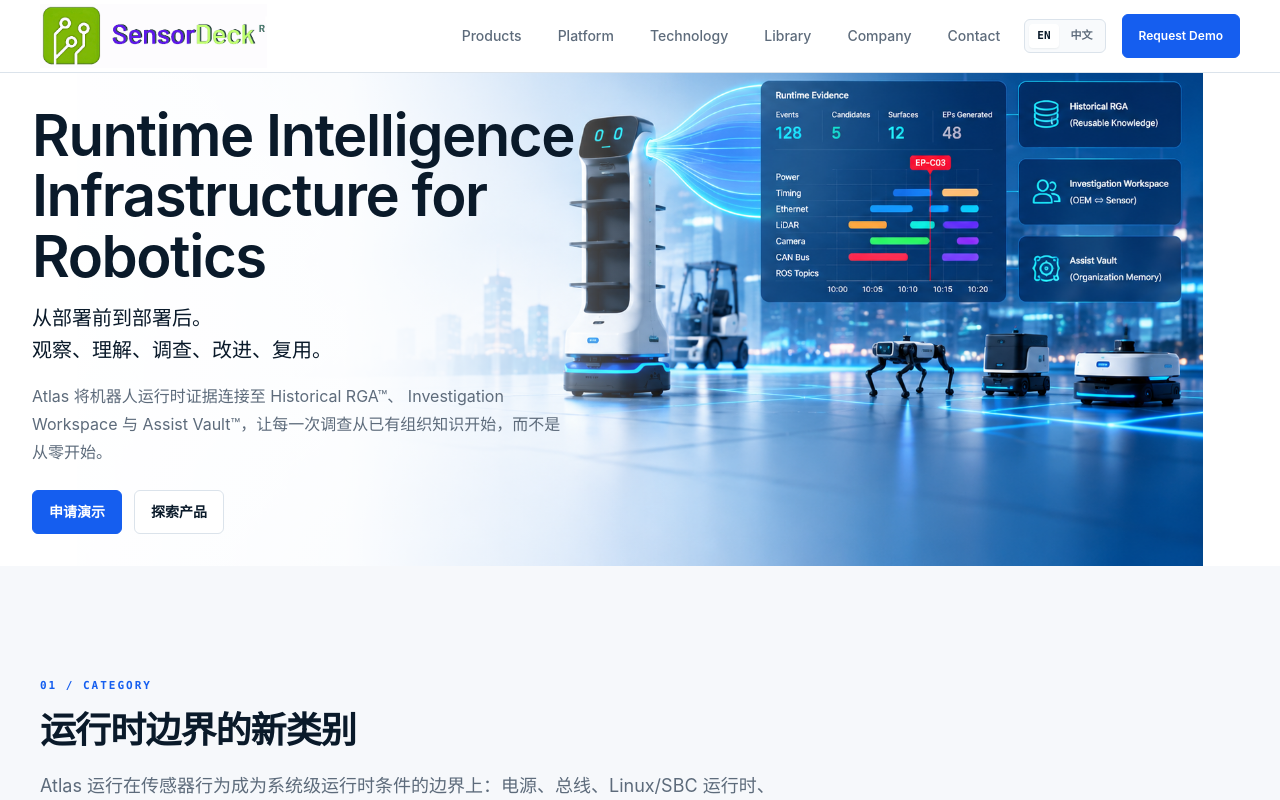
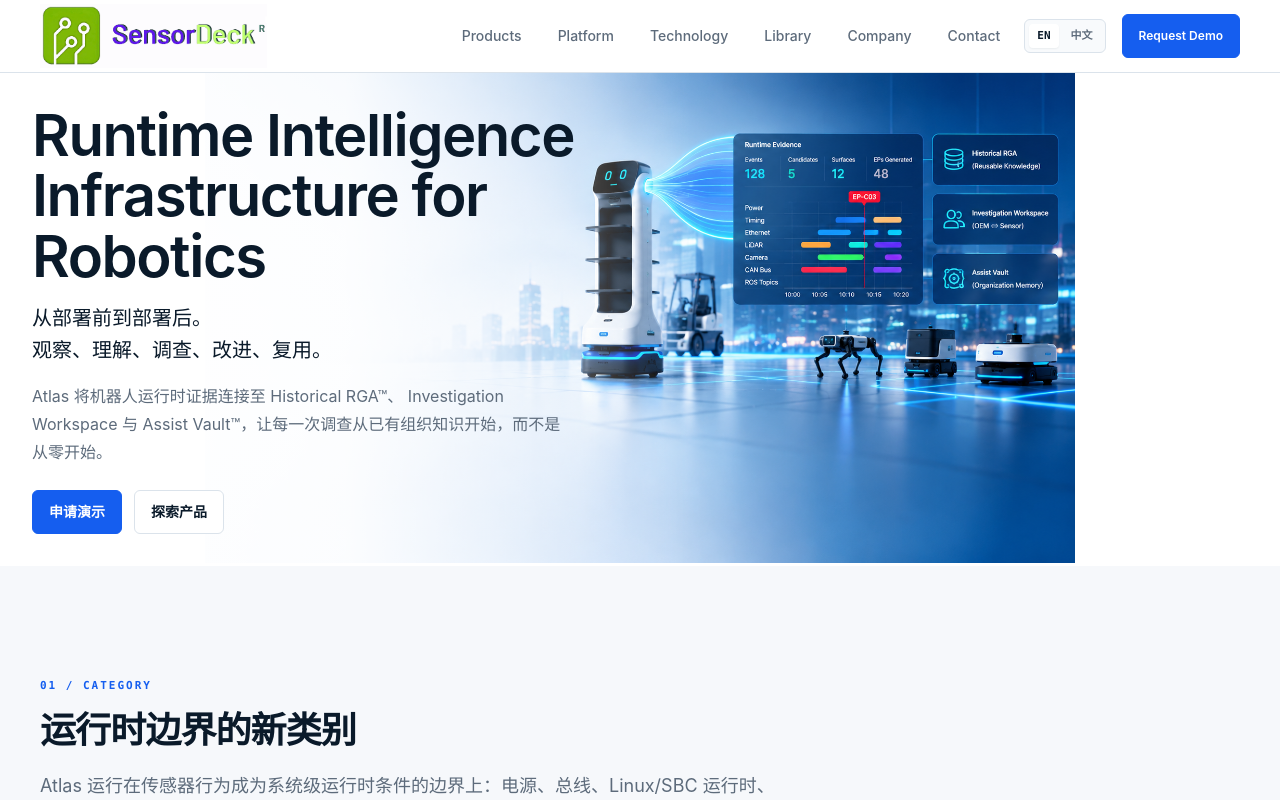
Before and after one commit to sensordeck/sensordeck-website, a Next.js app: page / in a window 1280 px wide. Shown: the top 800 px of the page. Built offline with nearby package versions, Linux system fonts and the light colour scheme.

Commit message:
Adjust background image size and position

```diff
--- a/src/app/page.tsx
+++ b/src/app/page.tsx
@@ -68,8 +68,8 @@
   className="relative w-full overflow-hidden bg-white"
   style={{
     backgroundImage: "url('/images/hero-runtime.png')",
-    backgroundSize: "88% auto",
-    backgroundPosition: "center",
+    backgroundSize: "68% auto",
+    backgroundPosition: "top",
     backgroundRepeat: "no-repeat",
   }}
 >
```
